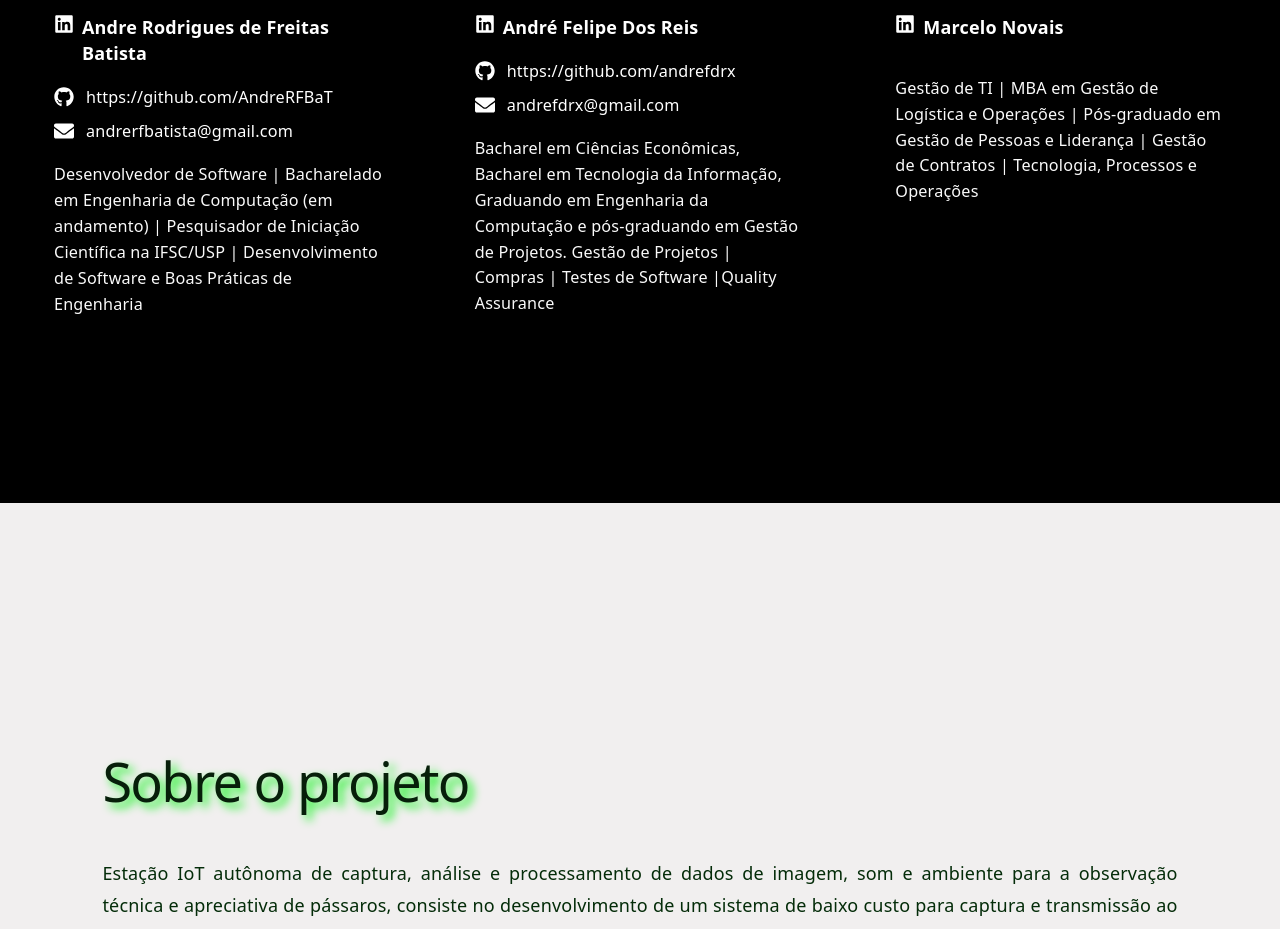
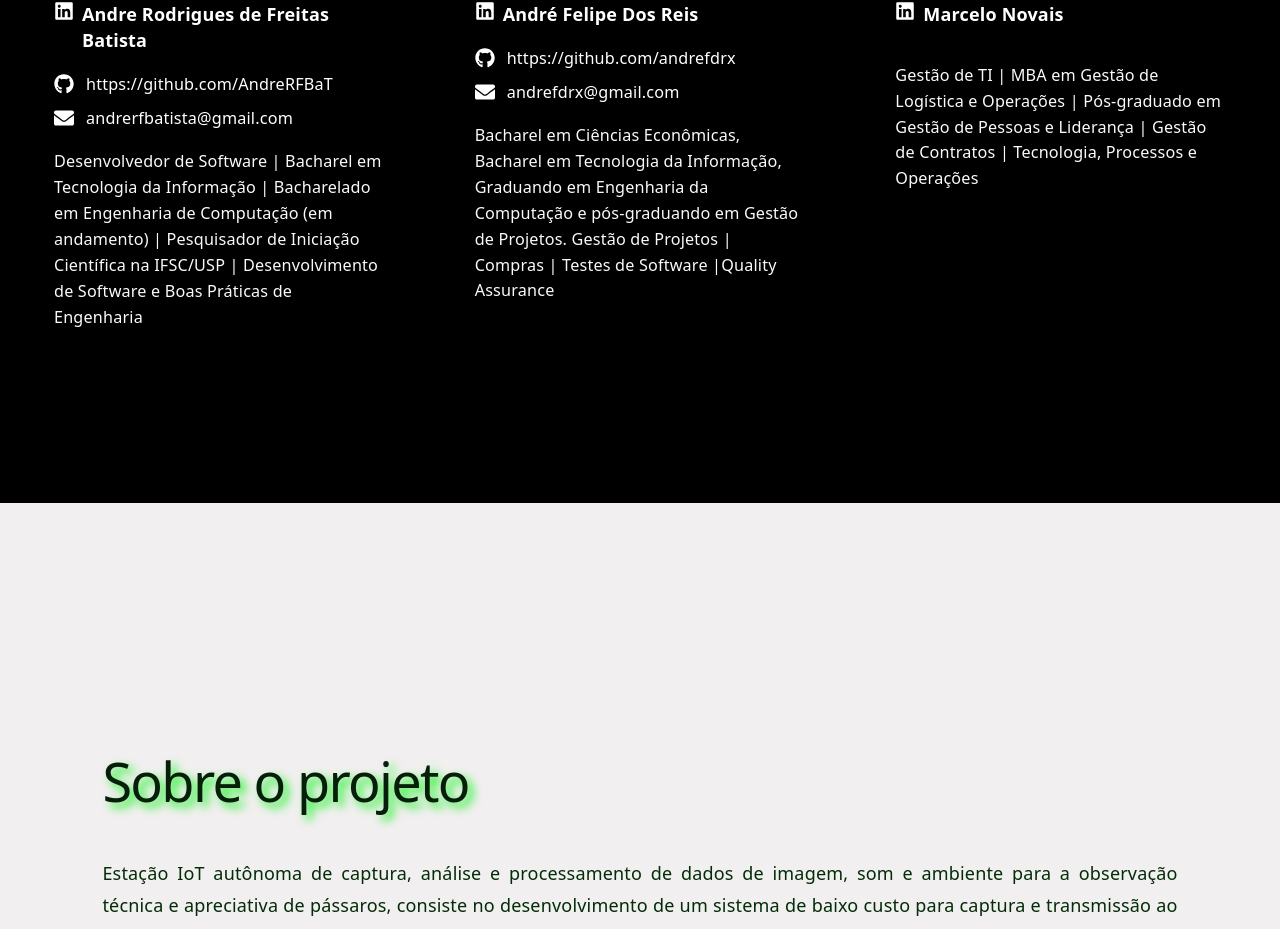
Before and after one commit to AndreRFBaT/Harpia-server, a React (Vite) app in the folder frontend-harpia-server/: page / in a window 1280 px wide. Shown: the part 2427-3356 px from the top of the page. Built offline with nearby package versions, Linux system fonts and the light colour scheme.

Commit message:
ENH: Add description to devs

```diff
--- a/frontend-harpia-server/src/data/DevelopersData.js
+++ b/frontend-harpia-server/src/data/DevelopersData.js
@@ -21,7 +21,7 @@ export const developers = [
         github: "https://github.com/AndreRFBaT",
         email: "andrerfbatista@gmail.com",
         description:
-            "Desenvolvedor de Software | Bacharelado em Engenharia de Computação (em andamento) | Pesquisador de Iniciação Científica na IFSC/USP | Desenvolvimento de Software e Boas Práticas de Engenharia"
+            "Desenvolvedor de Software | Bacharel em Tecnologia da Informação | Bacharelado em Engenharia de Computação (em andamento) | Pesquisador de Iniciação Científica na IFSC/USP | Desenvolvimento de Software e Boas Práticas de Engenharia"
     },
     {
         name: "André Felipe Dos Reis",
```
